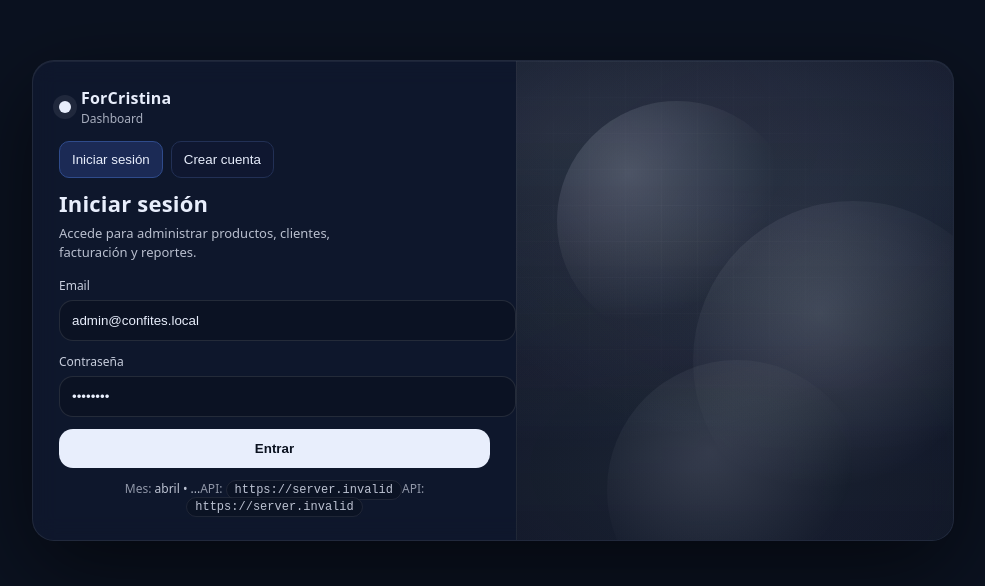
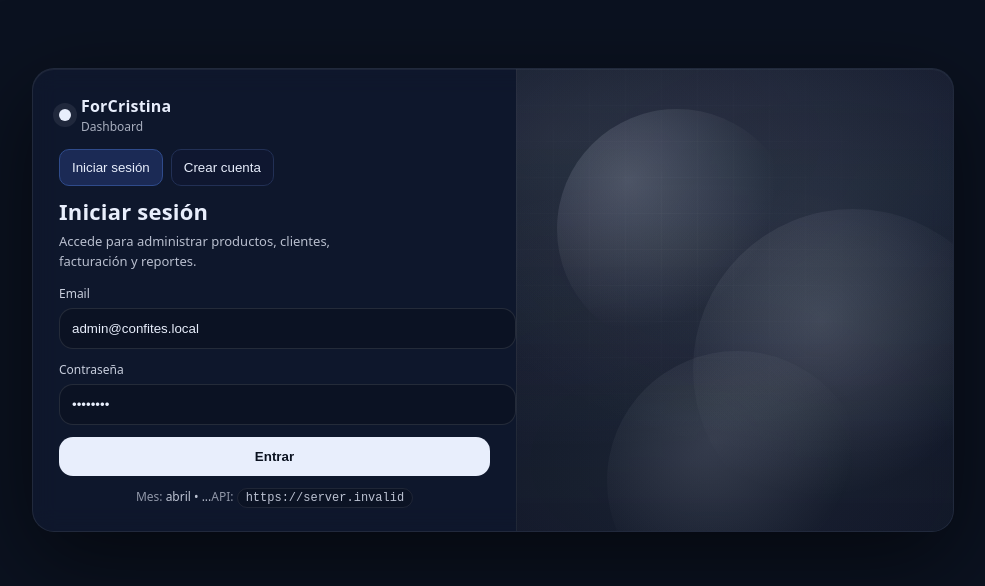
Before and after one commit to JRP-2006/ForCristina, a React app in the folder frontend/: page / in a window 1280 px wide. Shown: the part 128-714 px from the top of the page, without its empty margins (147-1132 px from the left). Built offline with nearby package versions, Linux system fonts and the light colour scheme; no server answers; the HTML template or start-up script is replaced by a standard one.

Commit message:
delete a duplicated from login

```diff
--- a/frontend/src/App.jsx
+++ b/frontend/src/App.jsx
@@ -237,8 +237,6 @@ export default function App() {
 
 ...
 <span className="muted">API:</span> <code>{API_URL}</code>
-
-<span className="muted">API:</span> <code>{API_URL}</code>
               </div>
             </form>
           </div>
```
